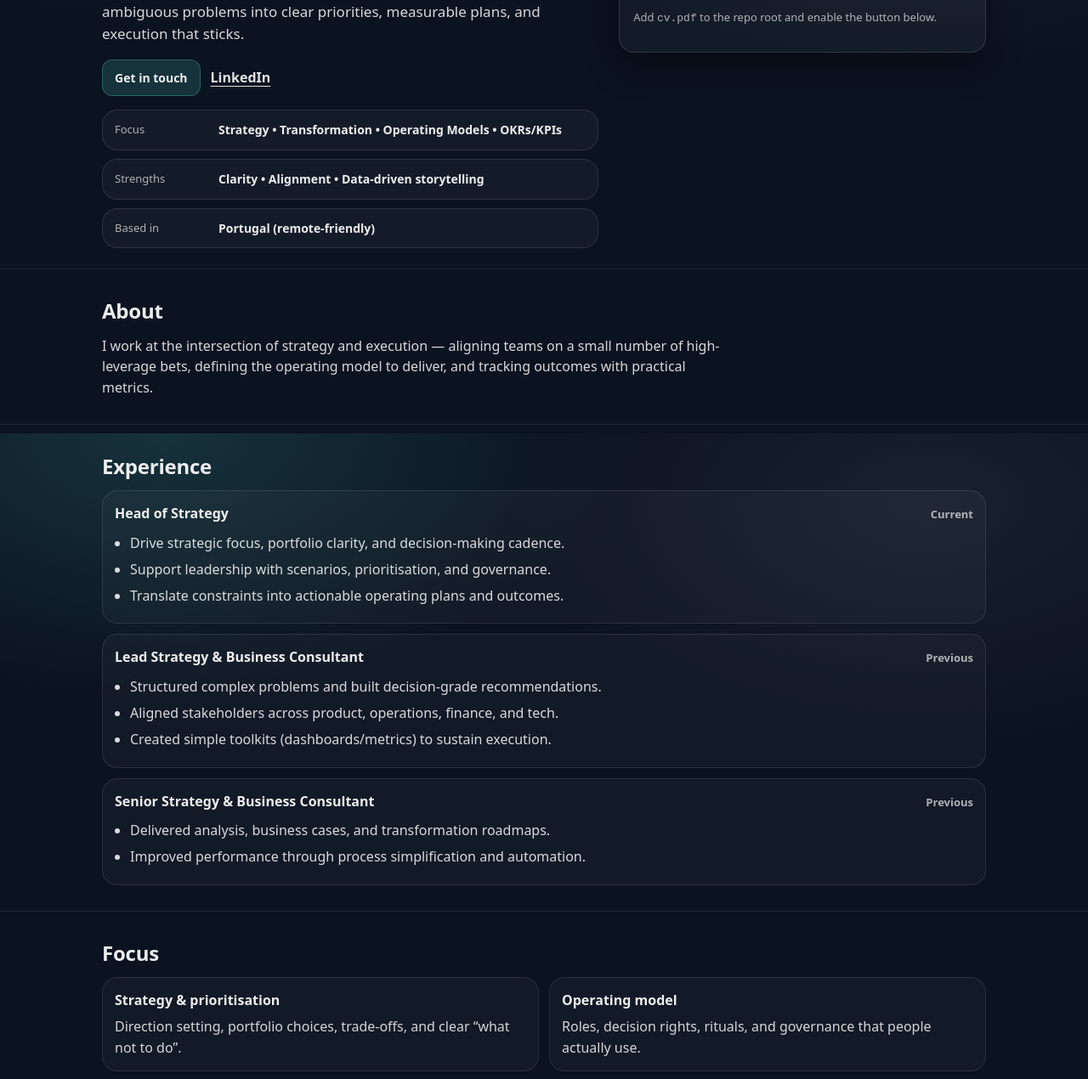
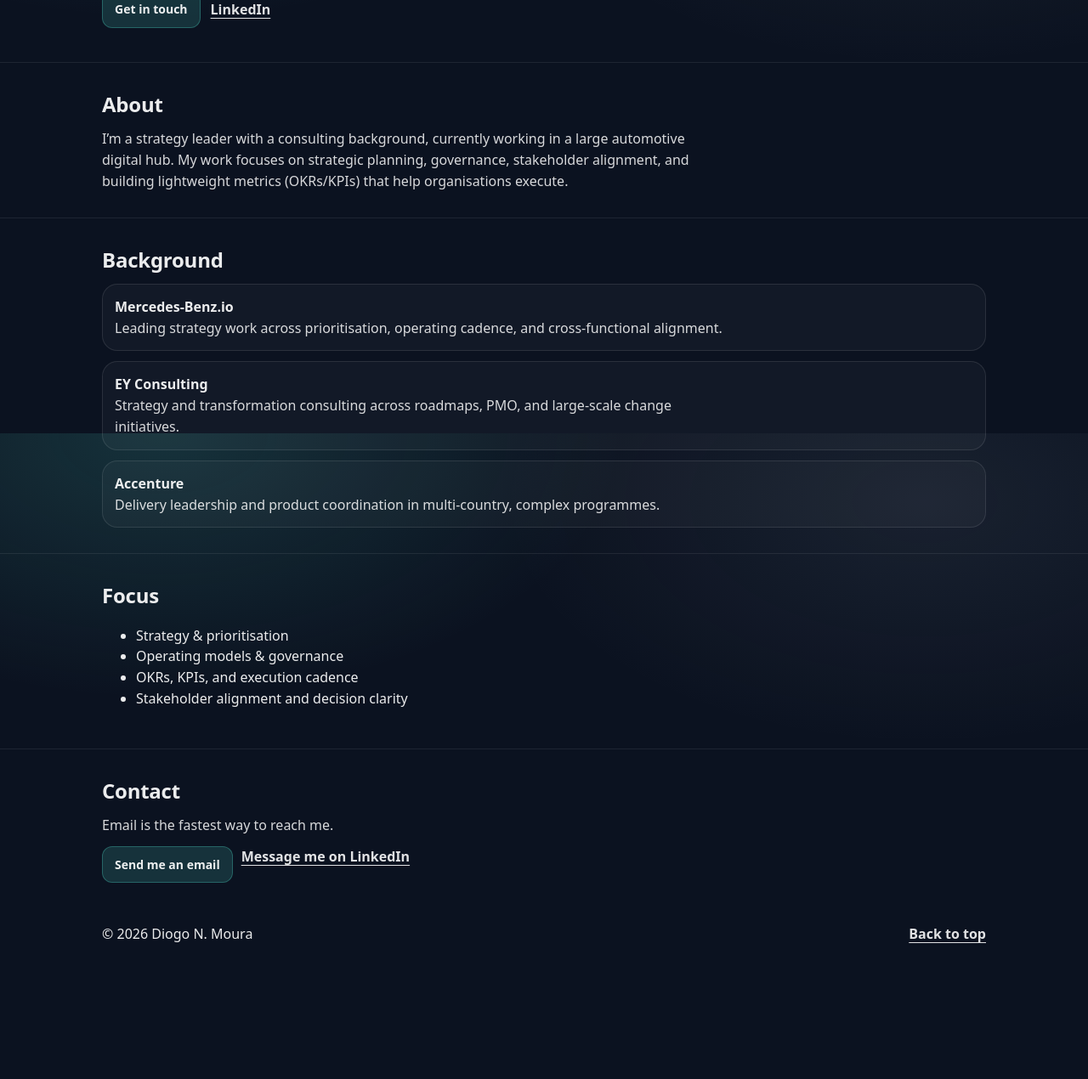
Before and after one commit to diogonmoura/homepage, a plain HTML site: page index.html in a window 1280 px wide. Shown: the part 290-1560 px from the top of the page at 85% size. After the commit the page ends 1436 px from the top, so only its background shows below. Drawn offline with Linux system fonts and the light colour scheme.

Commit message:
Update meta tags and content in index.html

```diff
--- a/index.html
+++ b/index.html
@@ -4,8 +4,7 @@
   <meta charset="utf-8" />
   <meta name="viewport" content="width=device-width, initial-scale=1" />
   <title>Diogo N. Moura — Strategy</title>
-  <meta name="description" content="Diogo N. Moura — Strategy leader focused on operating models, transformation, and execution." />
-  <meta name="theme-color" content="#0b1220" />
+  <meta name="description" content="Diogo N. Moura — Lead Strategy at Mercedes-Benz.io. Strategy, operating models, and execution." />
   <link rel="stylesheet" href="styles.css" />
 </head>
 
@@ -16,28 +15,27 @@
 
       <nav class="nav" aria-label="Primary">
         <a href="#about">About</a>
-        <a href="#experience">Experience</a>
-        <a href="#skills">Focus</a>
-        <a class="btn small" href="#contact">Contact</a>
+        <a href="#experience">Background</a>
+        <a href="#focus">Focus</a>
+        <a href="#contact">Contact</a>
       </nav>
     </div>
   </header>
 
   <main>
     <section class="hero">
-      <div class="container hero-inner">
-        <div class="hero-copy">
+      <div class="container">
         <div class="profile">
           <img src="/profile.jpg" alt="Diogo N. Moura" />
           <div>
-              <p class="eyebrow">Head of Strategy • Lead Strategy &amp; Business Consultant</p>
+            <p class="eyebrow">Lead Strategy • Mercedes-Benz.io</p>
             <h1>Clarity, focus, execution.</h1>
           </div>
         </div>
 
         <p class="lead">
-            I help leaders make smart choices under constraints — turning ambiguous problems into clear priorities,
-            measurable plans, and execution that sticks.
+          I help leaders turn ambiguity into clear priorities, practical operating models,
+          and an execution cadence that delivers results.
         </p>
 
         <div class="actions">
@@ -46,41 +44,6 @@
             LinkedIn
           </a>
         </div>
-
-          <div class="facts" role="list">
-            <div class="fact" role="listitem">
-              <div class="k">Focus</div>
-              <div class="v">Strategy • Transformation • Operating Models • OKRs/KPIs</div>
-            </div>
-            <div class="fact" role="listitem">
-              <div class="k">Strengths</div>
-              <div class="v">Clarity • Alignment • Data-driven storytelling</div>
-            </div>
-            <div class="fact" role="listitem">
-              <div class="k">Based in</div>
-              <div class="v">Portugal (remote-friendly)</div>
-            </div>
-          </div>
-        </div>
-
-        <aside class="hero-aside" aria-label="Snapshot">
-          <div class="aside-title">Snapshot</div>
-          <ul class="list">
-            <li>Strategy leadership in a digital hub context</li>
-            <li>Experience across strategy &amp; business consulting roles</li>
-            <li>Hands-on with data, tooling, and automation when useful</li>
-          </ul>
-
-          <p class="small muted">
-            Add <code>cv.pdf</code> to the repo root and enable the button below.
-          </p>
-
-          <!--
-          <a class="btn ghost full" href="/cv.pdf" target="_blank" rel="noopener noreferrer">
-            Download CV (PDF)
-          </a>
-          -->
-        </aside>
       </div>
     </section>
 
@@ -88,91 +51,63 @@
       <div class="container">
         <h2>About</h2>
         <p class="text">
-          I work at the intersection of strategy and execution — aligning teams on a small number of high-leverage bets,
-          defining the operating model to deliver, and tracking outcomes with practical metrics.
+          I’m a strategy leader with a consulting background, currently working in a large automotive digital hub.
+          My work focuses on strategic planning, governance, stakeholder alignment, and building lightweight
+          metrics (OKRs/KPIs) that help organisations execute.
         </p>
       </div>
     </section>
 
     <section class="section" id="experience">
       <div class="container">
-        <h2>Experience</h2>
+        <h2>Background</h2>
 
         <div class="timeline">
           <div class="item">
-            <div class="item-head">
-              <div class="role">Head of Strategy</div>
-              <div class="meta">Current</div>
-            </div>
-            <ul class="bullets">
-              <li>Drive strategic focus, portfolio clarity, and decision-making cadence.</li>
-              <li>Support leadership with scenarios, prioritisation, and governance.</li>
-              <li>Translate constraints into actionable operating plans and outcomes.</li>
-            </ul>
+            <div class="role">Mercedes-Benz.io</div>
+            <p class="text">
+              Leading strategy work across prioritisation, operating cadence, and cross-functional alignment.
+            </p>
           </div>
 
           <div class="item">
-            <div class="item-head">
-              <div class="role">Lead Strategy &amp; Business Consultant</div>
-              <div class="meta">Previous</div>
-            </div>
-            <ul class="bullets">
-              <li>Structured complex problems and built decision-grade recommendations.</li>
-              <li>Aligned stakeholders across product, operations, finance, and tech.</li>
-              <li>Created simple toolkits (dashboards/metrics) to sustain execution.</li>
-            </ul>
+            <div class="role">EY Consulting</div>
+            <p class="text">
+              Strategy and transformation consulting across roadmaps, PMO, and large-scale change initiatives.
+            </p>
           </div>
 
           <div class="item">
-            <div class="item-head">
-              <div class="role">Senior Strategy &amp; Business Consultant</div>
-              <div class="meta">Previous</div>
-            </div>
-            <ul class="bullets">
-              <li>Delivered analysis, business cases, and transformation roadmaps.</li>
-              <li>Improved performance through process simplification and automation.</li>
-            </ul>
+            <div class="role">Accenture</div>
+            <p class="text">
+              Delivery leadership and product coordination in multi-country, complex programmes.
+            </p>
           </div>
         </div>
       </div>
     </section>
 
-    <section class="section" id="skills">
+    <section class="section" id="focus">
       <div class="container">
         <h2>Focus</h2>
 
-        <div class="grid">
-          <div class="tile">
-            <h3>Strategy &amp; prioritisation</h3>
-            <p>Direction setting, portfolio choices, trade-offs, and clear “what not to do”.</p>
-          </div>
-
-          <div class="tile">
-            <h3>Operating model</h3>
-            <p>Roles, decision rights, rituals, and governance that people actually use.</p>
-          </div>
-
-          <div class="tile">
-            <h3>Metrics &amp; cadence</h3>
-            <p>OKRs/KPIs, dashboards, leading indicators, and a rhythm to act on the data.</p>
-          </div>
-
-          <div class="tile">
-            <h3>Execution support</h3>
-            <p>Plans, narratives, stakeholder management, and unblockers in high-pressure contexts.</p>
-          </div>
-        </div>
+        <ul class="focus-list">
+          <li>Strategy &amp; prioritisation</li>
+          <li>Operating models &amp; governance</li>
+          <li>OKRs, KPIs, and execution cadence</li>
+          <li>Stakeholder alignment and decision clarity</li>
+        </ul>
       </div>
     </section>
 
     <section class="section" id="contact">
       <div class="container">
         <h2>Contact</h2>
-        <p class="text muted">The simplest path is email or LinkedIn.</p>
+        <p class="text muted">Email is the fastest way to reach me.</p>
 
         <div class="contact">
           <a class="btn" href="mailto:email@diogonmoura.com">Send me an email</a>
-          <a class="btn ghost" href="https://www.linkedin.com/in/diogonmoura" target="_blank" rel="noopener noreferrer">
+          <a class="link" href="https://www.linkedin.com/in/diogonmoura" target="_blank" rel="noopener noreferrer">
             Message me on LinkedIn
           </a>
         </div>
@@ -182,8 +117,8 @@
 
   <footer class="footer">
     <div class="container footer-inner">
-      <div class="small muted">© <span id="y"></span> Diogo N. Moura</div>
-      <a class="link muted" href="#top">Back to top</a>
+      <div>© <span id="y"></span> Diogo N. Moura</div>
+      <a class="link" href="#top">Back to top</a>
     </div>
   </footer>
 
```
Lines whose indentation alone changed are shown as unchanged.
